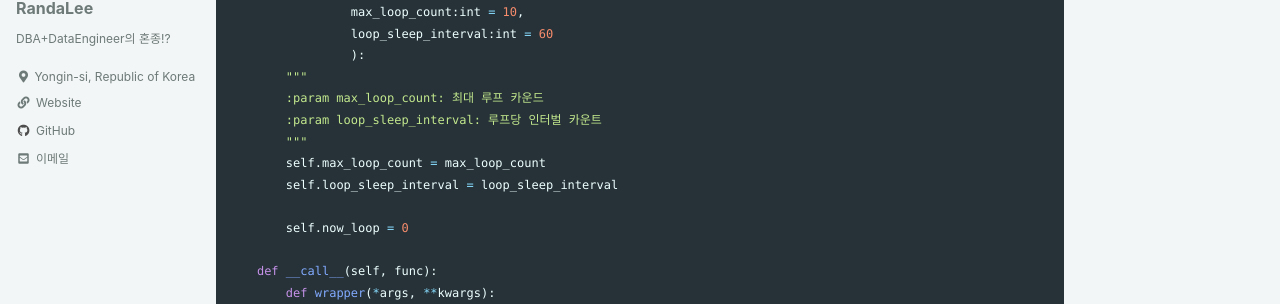
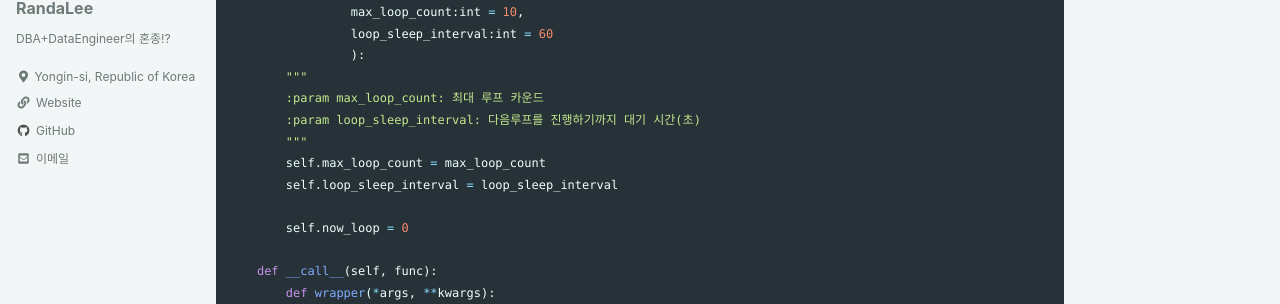
Before and after one commit to randalee/randalee.github.io, a Jekyll site: the page built from _posts/python/2021-10-19-python-retry-logic.md, in a window 1280 px wide and 900 px high, scrolled down 1064 px. Shown: the part 169-473 px from the top of the window. Built offline with Jekyll 4.4.1, drawn with Linux system fonts in a browser that asks for light colours; cached includes are drawn as plain includes; comment, search, counter and statistics services are not loaded.

Commit message:
파라메터 설명 수정

```diff
--- a/_posts/python/2021-10-19-python-retry-logic.md
+++ b/_posts/python/2021-10-19-python-retry-logic.md
@@ -56,7 +56,7 @@ class RetryLoop():
                  ):
         """
         :param max_loop_count: 최대 루프 카운드
-        :param loop_sleep_interval: 루프당 인터벌 카운트
+        :param loop_sleep_interval: 다음루프를 진행하기까지 대기 시간(초)
         """
         self.max_loop_count = max_loop_count
         self.loop_sleep_interval = loop_sleep_interval
```
